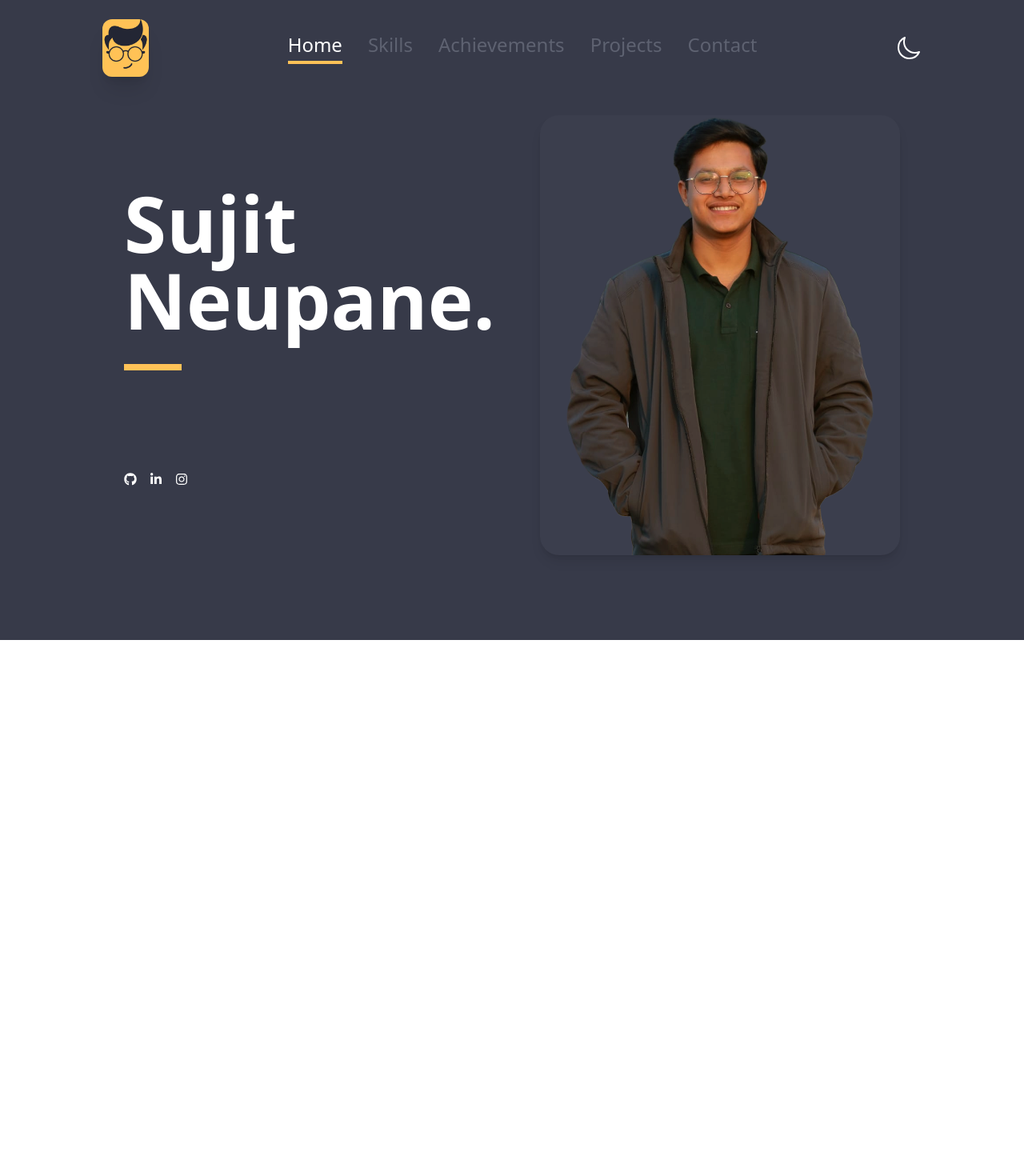
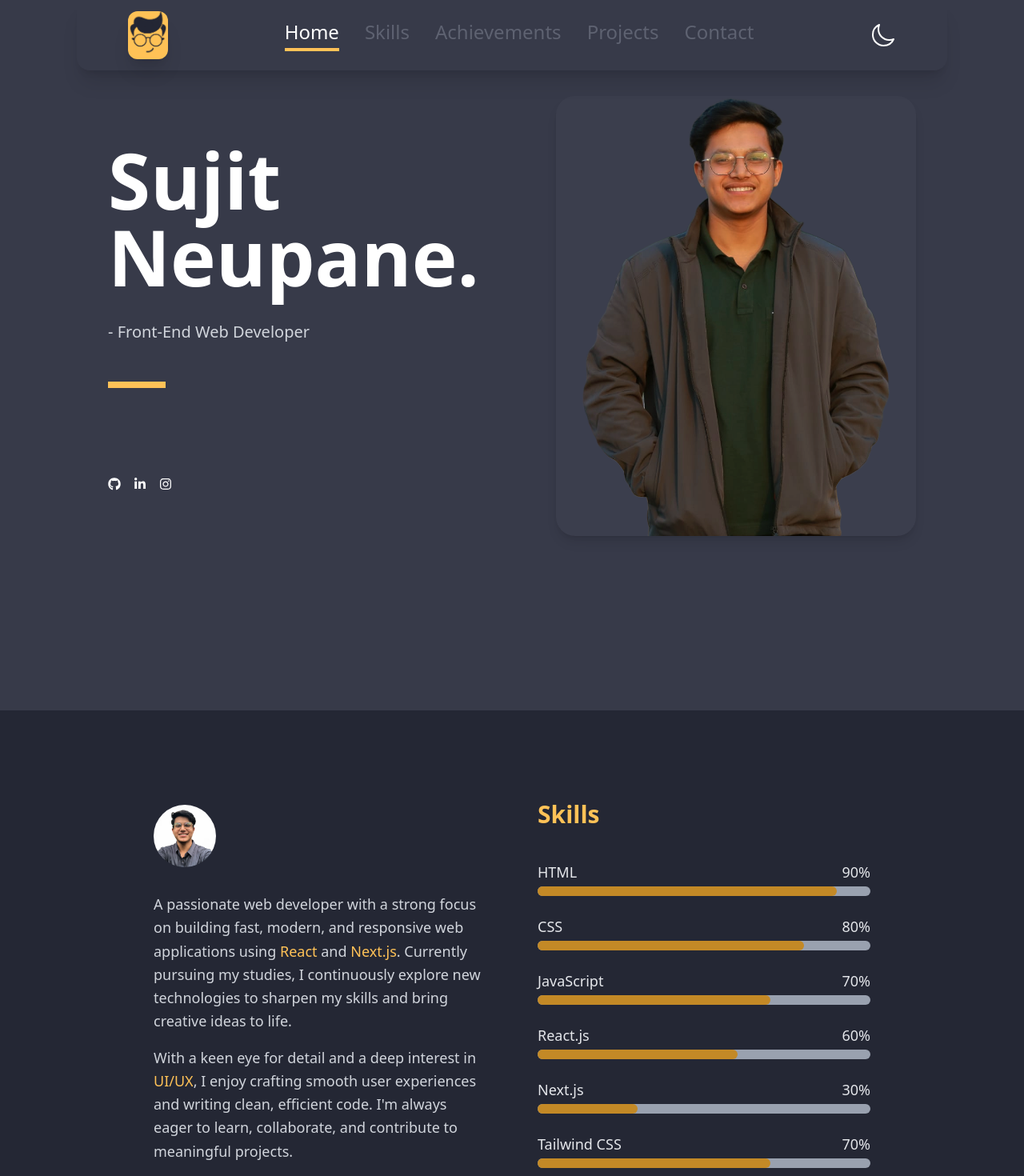
Before and after one commit to suhzeet/portfolio, a Next.js app: page / in a window 1280 px wide. Shown: the top 1470 px of the page at 80% size. Before the commit the page ends 800 px from the top, so only its background shows below. Built offline with nearby package versions, Linux system fonts and the light colour scheme.

Commit message:
added skills page

```diff
--- /dev/null
+++ b/app/components/About.jsx
@@ -0,0 +1,64 @@
+import React from "react";
+import Image from "next/image";
+import User from "@/app/assets/user-image.png";
+
+function About() {
+  return (
+    <div id="about" className=" w-screen h-screen bg-[#242734] ">
+      <div className=" flex flex-col sm:flex-row gap-16 justify-center items-center px-48 py-28">
+        <div className=" w-[50%] h-full flex flex-col gap-4 text-gray-300">
+          <div className=" w-[78px] h-[78px] z-50 relative  ">
+            <Image
+              src={User}
+              alt="sujit neupane"
+              fill
+              className=" object-cover rounded-full"
+            />
+          </div>
+          <p className=" mt-4  text-lg leading-relaxed">
+            A passionate web developer with a strong focus on building fast,
+            modern, and responsive web applications using{" "}
+            <span className=" text-[#ffc257]">React</span> and{" "}
+            <span className=" text-[#ffc257]">Next.js</span>. Currently pursuing
+            my studies, I continuously explore new technologies to sharpen my
+            skills and bring creative ideas to life.
+          </p>
+          <p className=" text-lg leading-relaxed">
+            With a keen eye for detail and a deep interest in{" "}
+            <span className=" text-[#ffc257]">UI/UX</span>, I enjoy crafting
+            smooth user experiences and writing clean, efficient code. I'm
+            always eager to learn, collaborate, and contribute to meaningful
+            projects.
+          </p>
+        </div>
+        <div className="w-[50%] text-white flex flex-col justify-center gap-6">
+          <h2 className="text-3xl font-bold text-[#ffc257] mb-4">Skills</h2>
+
+          {[
+            { name: "HTML", percent: 90 },
+            { name: "CSS", percent: 80 },
+            { name: "JavaScript", percent: 70 },
+            { name: "React.js", percent: 60 },
+            { name: "Next.js", percent: 30 },
+            { name: "Tailwind CSS", percent: 70 },
+          ].map((skill) => (
+            <div key={skill.name}>
+              <div className="flex justify-between text-lg text-gray-200 font-medium mb-1">
+                <span>{skill.name}</span>
+                <span>{skill.percent}%</span>
+              </div>
+              <div className="w-full bg-gray-400 rounded-full h-3">
+                <div
+                  className="bg-[#c38926] h-3 rounded-full"
+                  style={{ width: `${skill.percent}%` }}
+                ></div>
+              </div>
+            </div>
+          ))}
+        </div>
+      </div>
+    </div>
+  );
+}
+
+export default About;
--- /dev/null
+++ b/app/components/Achievements.jsx
@@ -0,0 +1,11 @@
+import React from "react";
+
+function Achievements() {
+  return (
+    <div id="achievements" className=" w-screen h-screen bg-[#323545]">
+      Achievements
+    </div>
+  );
+}
+
+export default Achievements;
--- a/app/components/Header.jsx
+++ b/app/components/Header.jsx
@@ -6,12 +6,17 @@ import { FaGithub, FaLinkedinIn, FaInstagram } from "react-icons/fa";
 
 function Header() {
   return (
-    <div className=" w-screen py-8">
-      <div className=" px-16 flex justify-center items-center gap-6 md:px-24 lg:px-36 ">
-        <div className=" w-[50%] flex flex-col gap-32">
+    <div className=" w-screen h-screen py-8">
+      <div className=" px-16 flex flex-col md:flex-row justify-center items-center gap-8 md:px-18 lg:px-28  ">
+        <div className=" w-[50%] flex flex-col gap-28 order-2 md:order-1">
           <div>
-            <div className=" text-8xl font-bold">Sujit Neupane.</div>
-            <div className=" w-18 h-2 mt-8 bg-[#ffc257]"></div>
+            <div className=" text-5xl sm:text-6xl md:text-7xl lg:text-8xl font-bold ">
+              Sujit Neupane.
+            </div>
+            <p className=" mt-8 text-xl text-gray-300 ">
+              - Front-End Web Developer
+            </p>
+            <div className=" w-18 h-2 mt-12 bg-[#ffc257]"></div>
           </div>
           <div>
             <ul className=" flex gap-4">
@@ -39,7 +44,8 @@ function Header() {
             </ul>
           </div>
         </div>
-        <div className=" rounded-3xl relative overflow-hidden w-[450px] h-[550px] shadow-lg  ">
+        <div className="order-1 md:order-2">
+          <div className=" rounded-3xl relative overflow-hidden w-[250px] h-[300px] sm:w-[300px] sm:h-[375px] md:w-[400px] md:h-[500px] lg:w-[450px] lg:h-[550px]  shadow-lg z-50  ">
             <Image
               src={Profile}
               alt="sujit neupane"
@@ -49,6 +55,7 @@ function Header() {
           </div>
         </div>
       </div>
+    </div>
   );
 }
 
--- a/app/components/Navbar.jsx
+++ b/app/components/Navbar.jsx
@@ -8,9 +8,10 @@ import Logo from "@/app/assets/logo.png";
 
 function Navbar() {
   return (
-    <div className=" w-screen flex align-center justify-center text-white z-50">
-      <nav className=" w-[95%] lg:w-[85%] mt-2 flex items-center justify-between p-4 px-8 ">
-        <a href="#" className="relative w-[58px] h-[72px]">
+    <div className=" relative top-0">
+      <div className=" w-screen flex align-center justify-center text-white z-50  ">
+        <nav className=" w-[95%] lg:w-[85%] flex items-center justify-between py-2 px-16 shadow-xl rounded-2xl ">
+          <a href="#" className="relative w-[50px] h-[60px]">
             <Image
               src={Logo}
               fill
@@ -18,21 +19,21 @@ function Navbar() {
               className=" rounded-xl shadow-xl object-cover"
             />
           </a>
-        <ul className="hidden md:flex md:text-xl gap-6 lg:gap-8 py-4 px-16 lg:text-2xl font-[500] shadow-2xl-white text-[#5e6271]">
+          <ul className="hidden md:flex md:text-xl gap-6 lg:gap-8 py-4 lg:px-8 lg:text-2xl font-[500] shadow-2xl-white text-[#5e6271] ">
             <li className=" hover:text-white text-white border-b-4 border-b-solid pb-1 border-b-[#ffc257]">
-            <a href="#">Home</a>
+              <a href="">Home</a>
             </li>
             <li className=" hover:text-white">
-            <a href="#">Skills</a>
+              <a href="#about">Skills</a>
             </li>
             <li className=" hover:text-white">
-            <a href="#">Achievements</a>
+              <a href="#achievements">Achievements</a>
             </li>
             <li className=" hover:text-white">
-            <a href="#">Projects</a>
+              <a href="#projects">Projects</a>
             </li>
             <li className=" hover:text-white">
-            <a href="#">Contact</a>
+              <a href="#contact">Contact</a>
             </li>
           </ul>
           <div className="flex align-center justify-center ">
@@ -40,6 +41,7 @@ function Navbar() {
           </div>
         </nav>
       </div>
+    </div>
   );
 }
 
--- a/app/layout.js
+++ b/app/layout.js
@@ -1,5 +1,6 @@
 import { Geist, Geist_Mono } from "next/font/google";
 import "./globals.css";
+import { Metadata } from "next";
 
 const geistSans = Geist({
   variable: "--font-geist-sans",
@@ -14,11 +15,12 @@ const geistMono = Geist_Mono({
 export const metadata = {
   title: "Create Next App",
   description: "Generated by create next app",
+  icon: "/favicon.ico",
 };
 
 export default function RootLayout({ children }) {
   return (
-    <html lang="en">
+    <html lang="en" className=" scroll-smooth">
       <body
         className={`${geistSans.variable} ${geistMono.variable} antialiased`}
       >
--- a/app/page.js
+++ b/app/page.js
@@ -1,11 +1,15 @@
 import Navbar from "./components/Navbar";
 import Header from "./components/Header";
+import About from "./components/About";
+import Achievements from "./components/Achievements";
 
 export default function Home() {
   return (
-    <div className=" w-screen h-screen bg-[#373a49] text-white">
+    <div className="  bg-[#373a49] text-white">
       <Navbar />
       <Header />
+      <About />
+      <Achievements />
     </div>
   );
 }
```
Also changed, not shown: 1 other file (tests, documents, lock files or other folders). Lines whose indentation alone changed are shown as unchanged.
